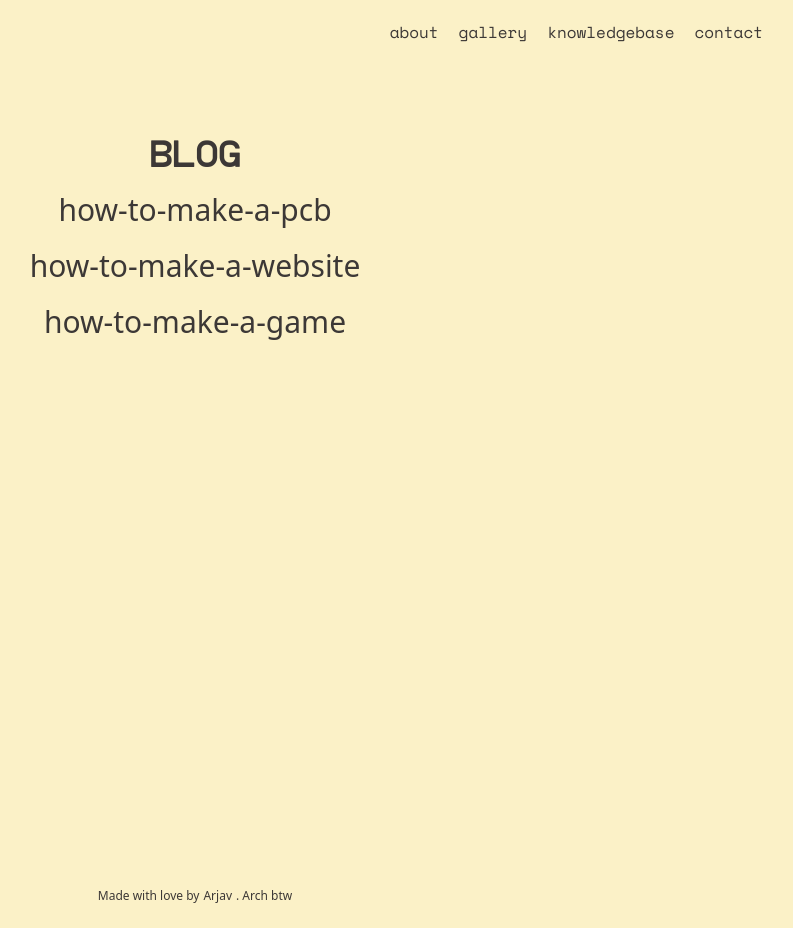
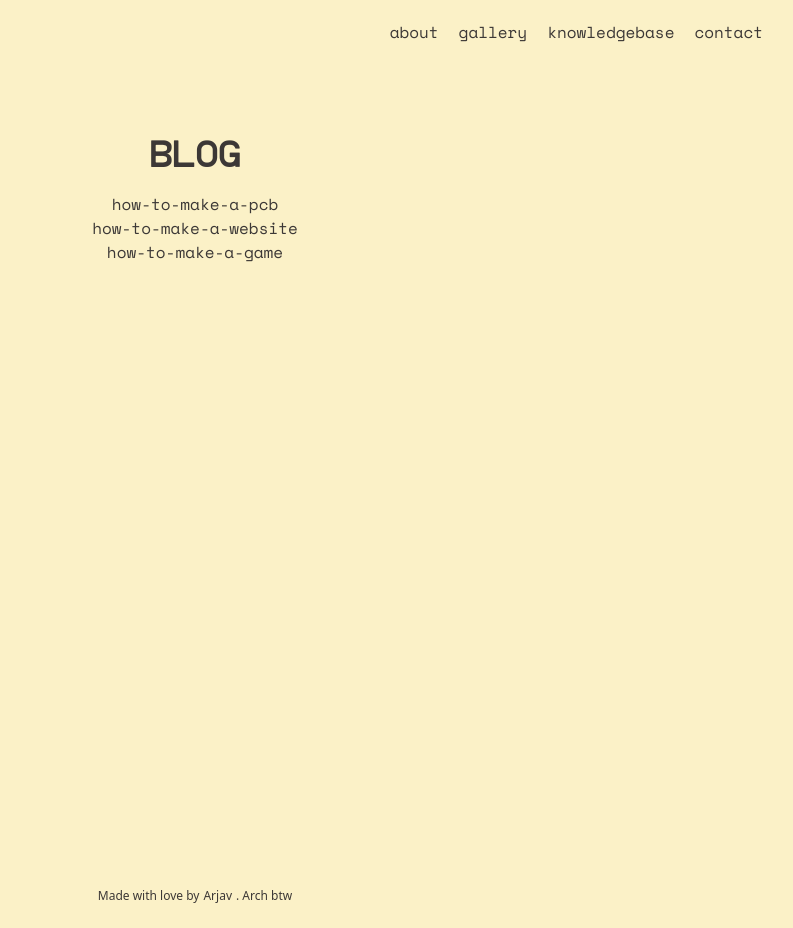
Before and after one commit to arjav0703/my-website, a Next.js app: page /blog in a window 1280 px wide. Shown: the whole page, without its empty margins (445-1238 px from the left). Built offline with nearby package versions, Linux system fonts and the light colour scheme.

Commit message:
fic bloglist component

```diff
--- a/src/app/blog/page.tsx
+++ b/src/app/blog/page.tsx
@@ -12,10 +12,16 @@ const blogs = [
 const Bloglist = () => (
   blogs.map((blog) => {
     return (
-      <div className="flex flex-col items-center">
-        <a href={`/${blog}`} className="text-xl sm:text-3xl mb-5">
-          {blog}
-        </a>
+      <div key={Math.random()*10}>
+        <ol >
+            <li>
+              <p>
+              <a href={`/${blog}`} >
+                {blog}
+              </a>
+              </p>
+            </li>
+        </ol>
       </div>
     );
   })
@@ -23,13 +29,12 @@ const Bloglist = () => (
 
 
 
-export default function Home() {
+export default function Blogpage() {
   return (
     <>
       <div className="py-8 flex flex-col items-center min-h-screen  px-8 sm:px-48 sm:py-18" onCopy={CopyHandler}>
       <div>
         <h1 className="text-xl sm:text-3xl mb-5">BLOG</h1>
-
       </div>
 
       <Bloglist/>
```
